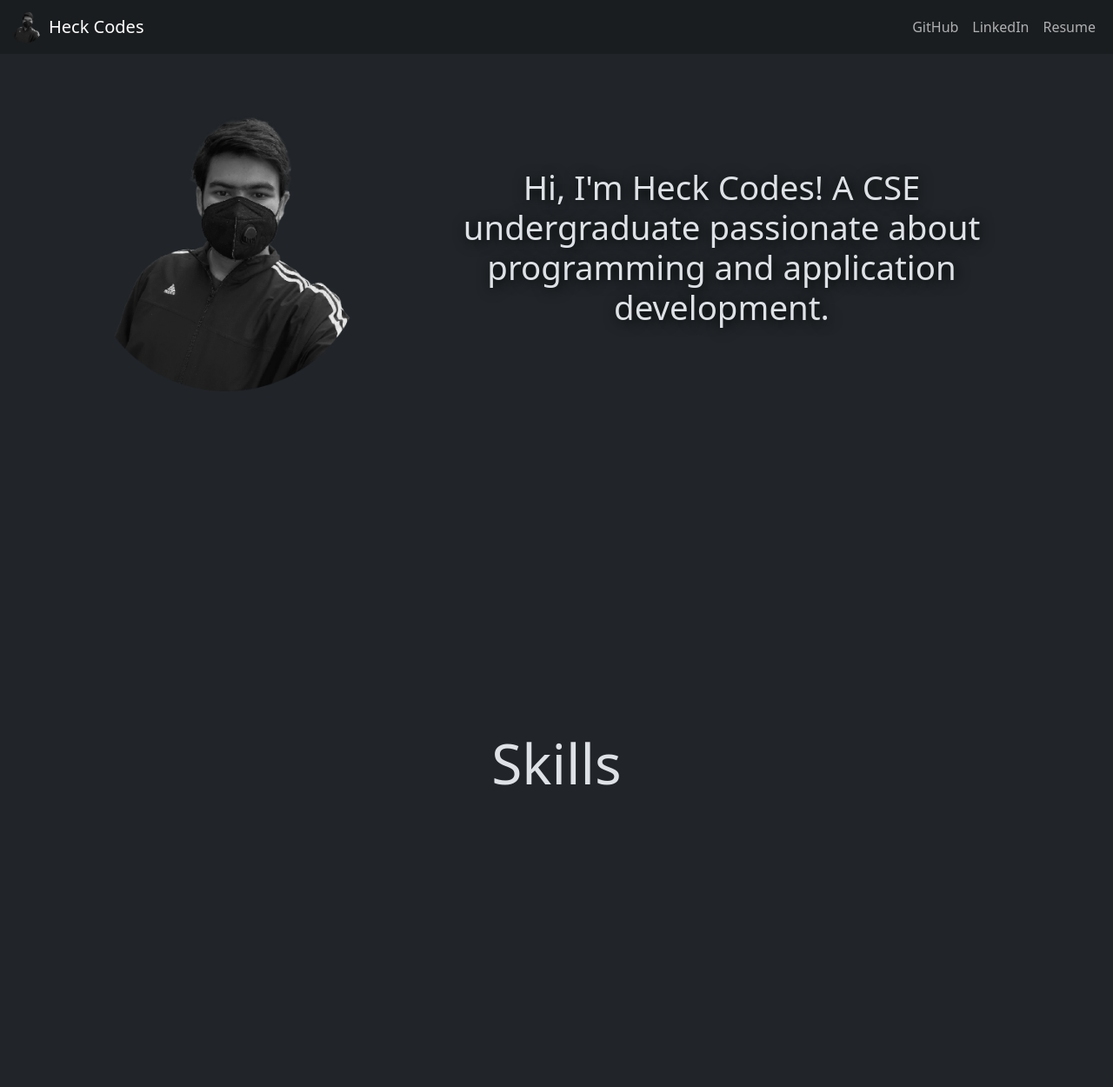
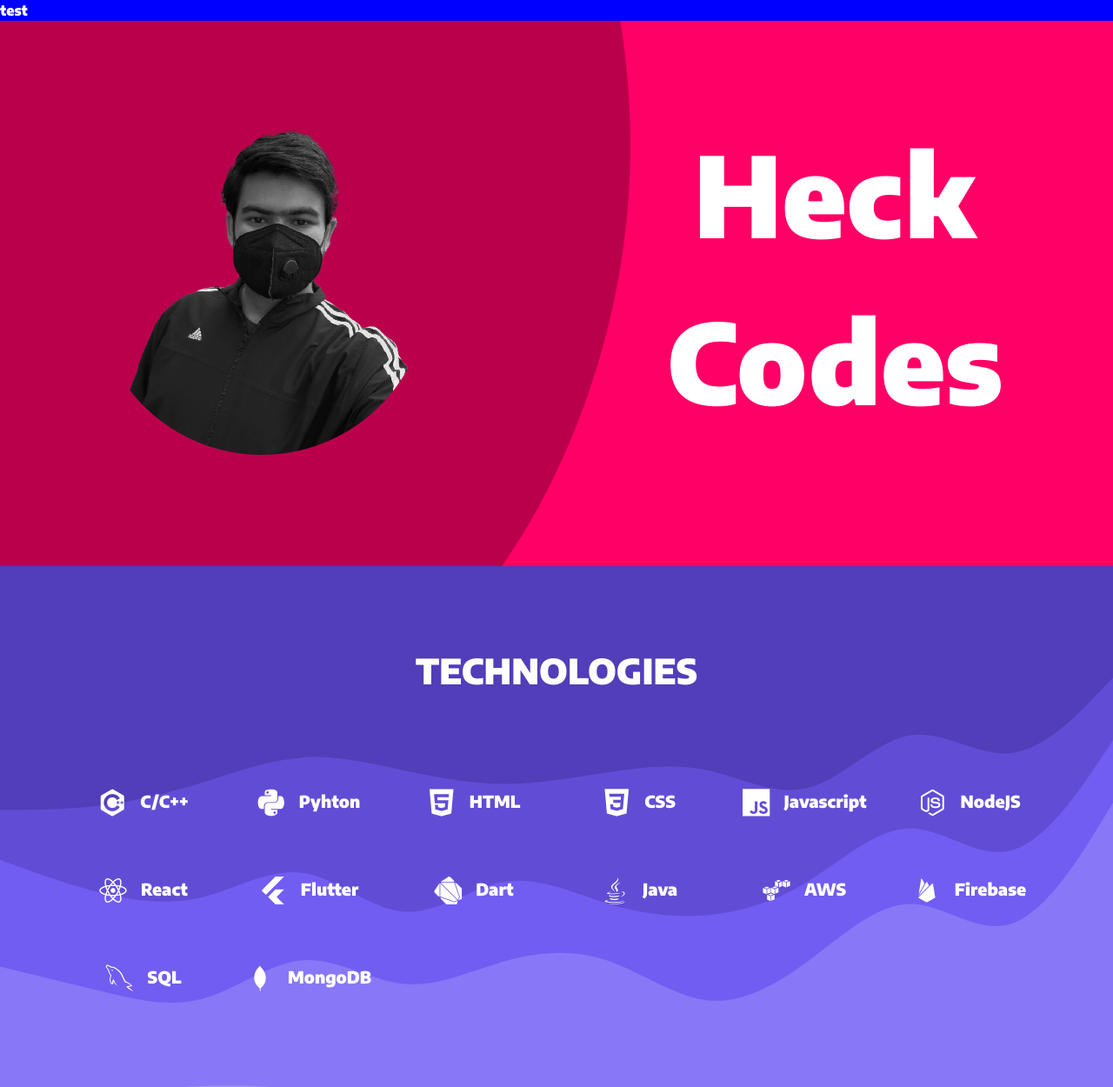
Before and after one commit to HeckCodes/portfoliowebsite, a plain HTML site: page index.html in a window 1280 px wide. Shown: the whole page at 87% size. Before the commit the page ends 925 px from the top, so only its background shows below. Drawn offline with nearby package versions, Linux system fonts and the light colour scheme.

Commit message:
Added Tech Section

```diff
--- a/css/styles.css
+++ b/css/styles.css
@@ -1,24 +1,133 @@
 ::-webkit-scrollbar {
-    display: none;
+  display: none;
 }
 
-header {
-    width: 100%;
-    height: 100vh;
+/* sx */
+#test {
+  background-color: red;
+  content: wowowoowo;
 }
 
-section {
-    padding-top: 2.5rem;
+/* Extra small devices (phones, 600px and down) sm*/
+@media only screen and (min-width: 576px) {
+  #test {
+    background-color: orange;
+  }
 }
 
-#introduction {
-    text-shadow: 2px 2px 15px #000;
-    font-size: 3vw;
+/* Small devices (portrait tablets and large phones, 600px and up) md*/
+@media only screen and (min-width: 770px) {
+  #test {
+    background-color: yellow;
+  }
 }
 
-@media only screen and (max-width: 600px) {
-    #introduction {
-        text-shadow: 2px 2px 15px #000;
-        font-size: 5vw;
-    }
+/* Medium devices (landscape tablets, 768px and up) lg*/
+@media only screen and (min-width: 995px) {
+  #test {
+    background-color: green;
+  }
 }
+
+/* Large devices (laptops/desktops, 992px and up) */
+@media only screen and (min-width: 1200px) {
+  #test {
+    background-color: blue;
+  }
+}
+
+/* ----------------------------------------------------------------------------------- */
+
+body {
+  font-family: "Encode Sans", sans-serif;
+  font-weight: normal;
+  color: white;
+}
+
+.section-name {
+  text-align: center;
+  padding: 6rem;
+}
+
+.tech-icon {
+  font-size: 2rem;
+  padding: 8px;
+}
+
+.tech-name {
+  font-size: 1.2rem;
+  padding: 8px;
+}
+
+/* ----------------------------------------------------------------------------------- */
+
+header {
+  background-image: url("/images/blob-haikei-phone.svg");
+  background-repeat: no-repeat;
+  background-attachment: scroll;
+  background-size: cover;
+  padding-bottom: 3rem;
+}
+
+@media only screen and (min-width: 576px) {
+  header {
+    background-image: url("/images/blob-haikei.svg");
+    padding-bottom: 8rem;
+  }
+}
+
+/* ----------------------------------------------------------------------------------- */
+
+#profile-image {
+  width: 60%;
+  margin-top: 3.5rem;
+}
+
+@media only screen and (min-width: 576px) {
+  #profile-image {
+    width: 30vw;
+    margin-top: 9vw;
+    margin-right: 3vw;
+  }
+}
+
+/* ----------------------------------------------------------------------------------- */
+
+#profile-name {
+  font-size: 11vw;
+  margin-top: 8vw;
+}
+
+@media only screen and (min-width: 576px) {
+  #profile-name {
+    font-size: 10vw;
+  }
+}
+
+/* ----------------------------------------------------------------------------------- */
+
+#skill-section {
+  background-image: url("/images/stacked-waves-haikei.svg");
+  background-repeat: no-repeat;
+  background-attachment: scroll;
+  background-size: cover;
+  padding-bottom: 3rem;
+}
+
+
+.tech-card {
+  display: flex;
+  flex-direction: row;
+  justify-content: center;
+}
+
+.tech-card:hover {
+  transition: transform .5s;
+  transform: scale(1.5);
+}
+
+@media only screen and (min-width: 576px) {
+  .tech-card {
+    margin-bottom: 2.5rem;
+  }
+}
--- a/index.html
+++ b/index.html
@@ -16,95 +16,84 @@
     <link rel="preconnect" href="https://fonts.googleapis.com" />
     <link rel="preconnect" href="https://fonts.gstatic.com" crossorigin />
     <link
-      href="https://fonts.googleapis.com/css2?family=Merriweather:wght@400;900&display=swap"
+      href="https://fonts.googleapis.com/css2?family=Encode+Sans:wght@900&display=swap"
       rel="stylesheet"
+    />
+
+    <link
+      rel="stylesheet"
+      href="https://cdn.jsdelivr.net/gh/devicons/devicon@v2.15.1/devicon.min.css"
     />
 
     <link rel="stylesheet" href="css/styles.css" />
   </head>
 
-  <body class="bg-dark keep-scrolling" data-bs-theme="dark">
+  <body class="bg-dark" data-bs-theme="dark">
+    <div id="test">test</div>
+
+    <!-- ------------- HEADER ------------- -->
+
     <header>
-      <!-- HEADER -->
-      <nav class="navbar navbar-expand-sm bg-dark-subtle sticky-top">
-        <div class="container-fluid">
-          <a
-            class="navbar-brand d-flex flex-row align-items-center"
-            href="/index.html"
-          >
-            <img src="images/me.png" alt="Logo" width="36" />
-            <p class="mb-0 ms-2">Heck Codes</p>
-          </a>
+      <div>
+        <div class="row text-center m-0">
+          <div class="col-sm-6">
+            <img src="/images/me.png" alt="my image" id="profile-image" />
+          </div>
+          <div class="col-sm-6" id="profile-name">Heck Codes</div>
+        </div>
+      </div>
+    </header>
 
-          <button
-            class="navbar-toggler"
-            type="button"
-            data-bs-toggle="collapse"
-            data-bs-target="#navbarNav"
-            aria-controls="navbarNav"
-            aria-expanded="false"
-            aria-label="Toggle navigation"
-          >
-            <span class="navbar-toggler-icon"></span>
-          </button>
+    <!-- ------------- HEADER ------------- -->
 
-          <div class="collapse navbar-collapse" id="navbarNav">
-            <ul class="navbar-nav ms-auto">
-              <li class="nav-item">
-                <a
-                  class="nav-link"
-                  href="https://github.com/HeckCodes"
-                  target="_blank"
-                  rel="noopener noreferrer"
-                  >GitHub</a
-                >
-              </li>
-
-              <li class="nav-item">
-                <a
-                  class="nav-link"
-                  href="https://www.linkedin.com/in/chandramauli-shastri/"
-                  target="_blank"
-                  rel="noopener noreferrer"
-                  >LinkedIn</a
-                >
-              </li>
-
-              <li class="nav-item">
-                <a
-                  class="nav-link"
-                  href="https://drive.google.com/file/d/1r55Vh--FNN5q7_GZJnSwU36Z8Xv0Xqv6/view?usp=sharing"
-                  >Resume</a
-                >
-              </li>
-            </ul>
+    <section id="skill-section">
+      <div class="container">
+        <h1 class="section-name">TECHNOLOGIES</h1>
+        <div class="row text-center">
+          <div class="col-lg-2 col-md-3 col-sm-4 col-6 tech-card">
+            <i class="devicon-cplusplus-plain tech-icon"></i><p class="tech-name">C/C++</p>
           </div>
-        </div>
-      </nav>
-
-      <!-- HEADER END -->
-
-      <!-- INTRODUCTORY -->
-      <div class="container text-center mt-sm-5 mt-2">
-        <div class="row justify-content-center">
-          <div class="col-lg-4 col-md-6 col-sm-6 col-6">
-            <img src="images/me.png" alt="Logo" class="img-fluid p-3" />
+          <div class="col-lg-2 col-md-3 col-sm-4 col-6 tech-card">
+            <i class="devicon-python-plain tech-icon"></i><p class="tech-name">Pyhton</p>
           </div>
-
-          <div class="col-lg-8 col-md-auto col-sm-auto p-3 align-self-center">
-            <h1 class="display-5" id="introduction">
-              Hi, I'm Heck Codes! A CSE undergraduate passionate about
-              programming and application development.
-            </h1>
+          <div class="col-lg-2 col-md-3 col-sm-4 col-6 tech-card">
+            <i class="devicon-html5-plain tech-icon"></i><p class="tech-name">HTML</p>
+          </div>
+          <div class="col-lg-2 col-md-3 col-sm-4 col-6 tech-card">
+            <i class="devicon-css3-plain tech-icon"></i><p class="tech-name">CSS</p>
+          </div>
+          <div class="col-lg-2 col-md-3 col-sm-4 col-6 tech-card">
+            <i class="devicon-javascript-plain tech-icon"></i><p class="tech-name">Javascript</p>
+          </div>
+          <div class="col-lg-2 col-md-3 col-sm-4 col-6 tech-card">
+            <i class="devicon-nodejs-plain tech-icon"></i><p class="tech-name">NodeJS</p>
+          </div>
+          <div class="col-lg-2 col-md-3 col-sm-4 col-6 tech-card">
+            <i class="devicon-react-original tech-icon"></i><p class="tech-name">React</p>
+          </div>
+          <div class="col-lg-2 col-md-3 col-sm-4 col-6 tech-card">
+            <i class="devicon-flutter-plain tech-icon"></i><p class="tech-name">Flutter</p>
+          </div>
+          <div class="col-lg-2 col-md-3 col-sm-4 col-6 tech-card">
+            <i class="devicon-dart-plain tech-icon"></i><p class="tech-name">Dart</p>
+          </div>
+          <div class="col-lg-2 col-md-3 col-sm-4 col-6 tech-card">
+            <i class="devicon-java-plain tech-icon"></i><p class="tech-name">Java</p>
+          </div>
+          <div class="col-lg-2 col-md-3 col-sm-4 col-6 tech-card">
+            <i class="devicon-amazonwebservices-original tech-icon"></i><p class="tech-name">AWS</p>
+          </div>
+          <div class="col-lg-2 col-md-3 col-sm-4 col-6 tech-card">
+            <i class="devicon-firebase-plain tech-icon"></i><p class="tech-name">Firebase</p>
+          </div>
+          <div class="col-lg-2 col-md-3 col-sm-4 col-6 tech-card">
+            <i class="devicon-mysql-plain tech-icon"></i><p class="tech-name">SQL</p>
+          </div>
+          <div class="col-lg-2 col-md-3 col-sm-4 col-6 tech-card">
+            <i class="devicon-mongodb-plain tech-icon"></i><p class="tech-name">MongoDB</p>
           </div>
         </div>
       </div>
-
-      <!-- INTRODUCTORY END -->
-    </header>
-
-    <section>
-      <h1 class="display-3 text-center">Skills</h1>
     </section>
 
     <!-- SCRIPTS -->
```
Also changed, not shown: images/blob-haikei-phone.svg (added), images/blob-haikei.svg (added), images/blob-scene-haikei.svg (added), images/blurry-gradient-haikei.svg (added), images/layered-waves-haikei.svg (added), images/person.svg (added), images/stacked-waves-haikei.svg (added), images/wave-haikei.svg (added).
